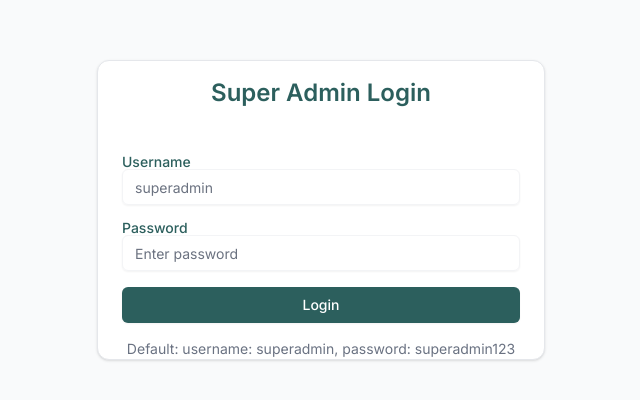
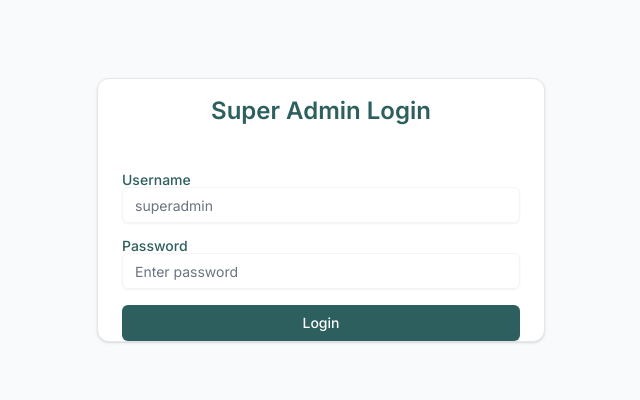
Before and after one commit to Amitr16/lifemaps, a React (Vite) app: page /super-admin/login in a window 1280 px wide. Shown: the part 190-590 px from the top of the page, without its empty margins (319-959 px from the left). Built offline with nearby package versions, Linux system fonts and the light colour scheme; no server answers.

Commit message:
Remove default credentials from superadmin login and update logout redirects to external URL

```diff
--- a/src/pages/AdminPage.jsx
+++ b/src/pages/AdminPage.jsx
@@ -90,7 +90,7 @@ export default function AdminPage() {
 
   const handleLogout = async () => {
     await adminLogout();
-    navigate('/admin/login');
+    window.location.href = 'https://lifemaps-frontend.onrender.com/';
   };
 
   if (loading) {
--- a/src/pages/SuperAdminLoginPage.jsx
+++ b/src/pages/SuperAdminLoginPage.jsx
@@ -64,9 +64,6 @@ export default function SuperAdminLoginPage() {
               {loading ? 'Logging in...' : 'Login'}
             </Button>
           </form>
-          <p className="text-sm text-gray-500 mt-4 text-center">
-            Default: username: superadmin, password: superadmin123
-          </p>
         </CardContent>
       </Card>
     </div>
--- a/src/pages/SuperAdminPage.jsx
+++ b/src/pages/SuperAdminPage.jsx
@@ -109,7 +109,7 @@ export default function SuperAdminPage() {
 
   const handleLogout = async () => {
     await adminLogout();
-    navigate('/super-admin/login');
+    window.location.href = 'https://lifemaps-frontend.onrender.com/';
   };
 
   if (loading) {
```
